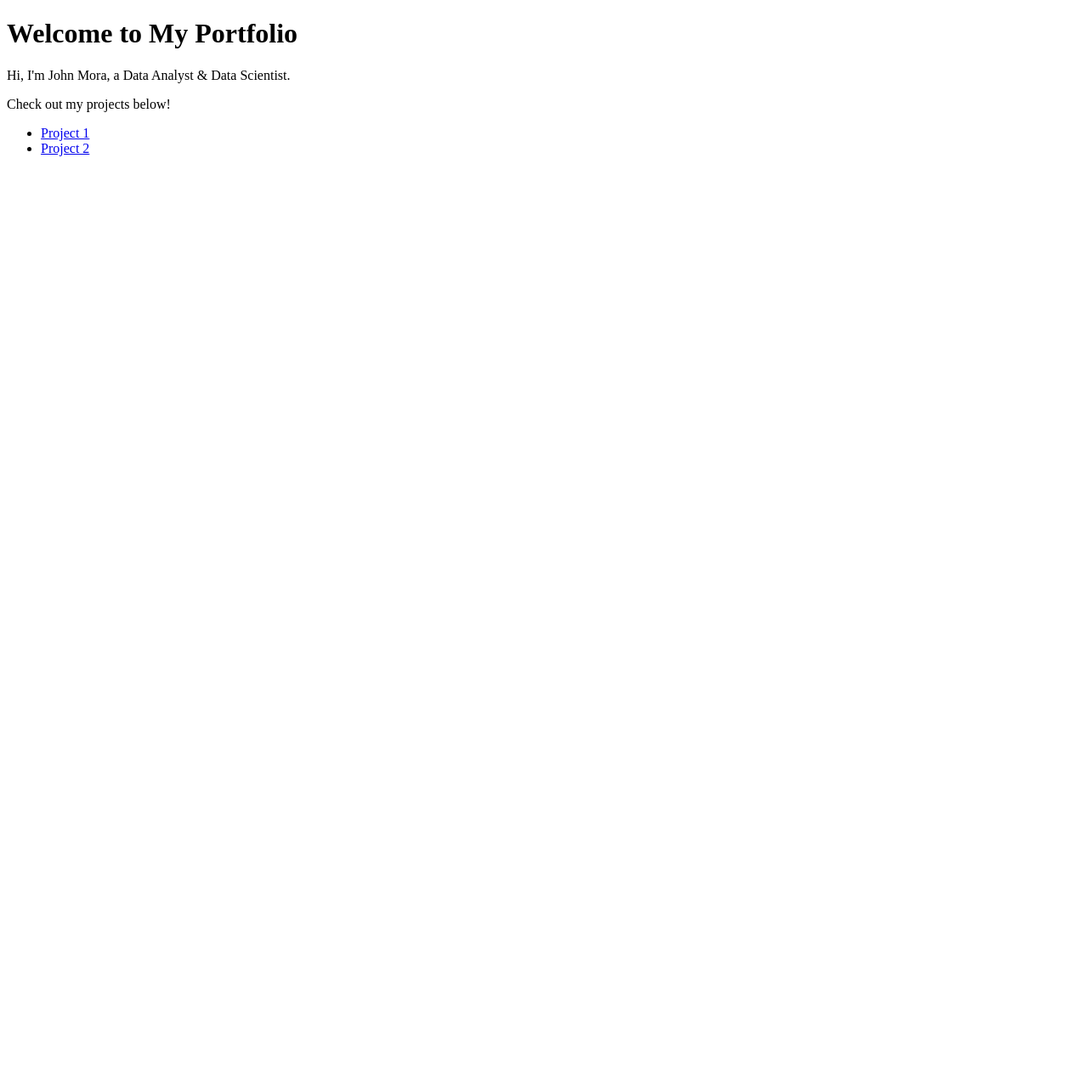
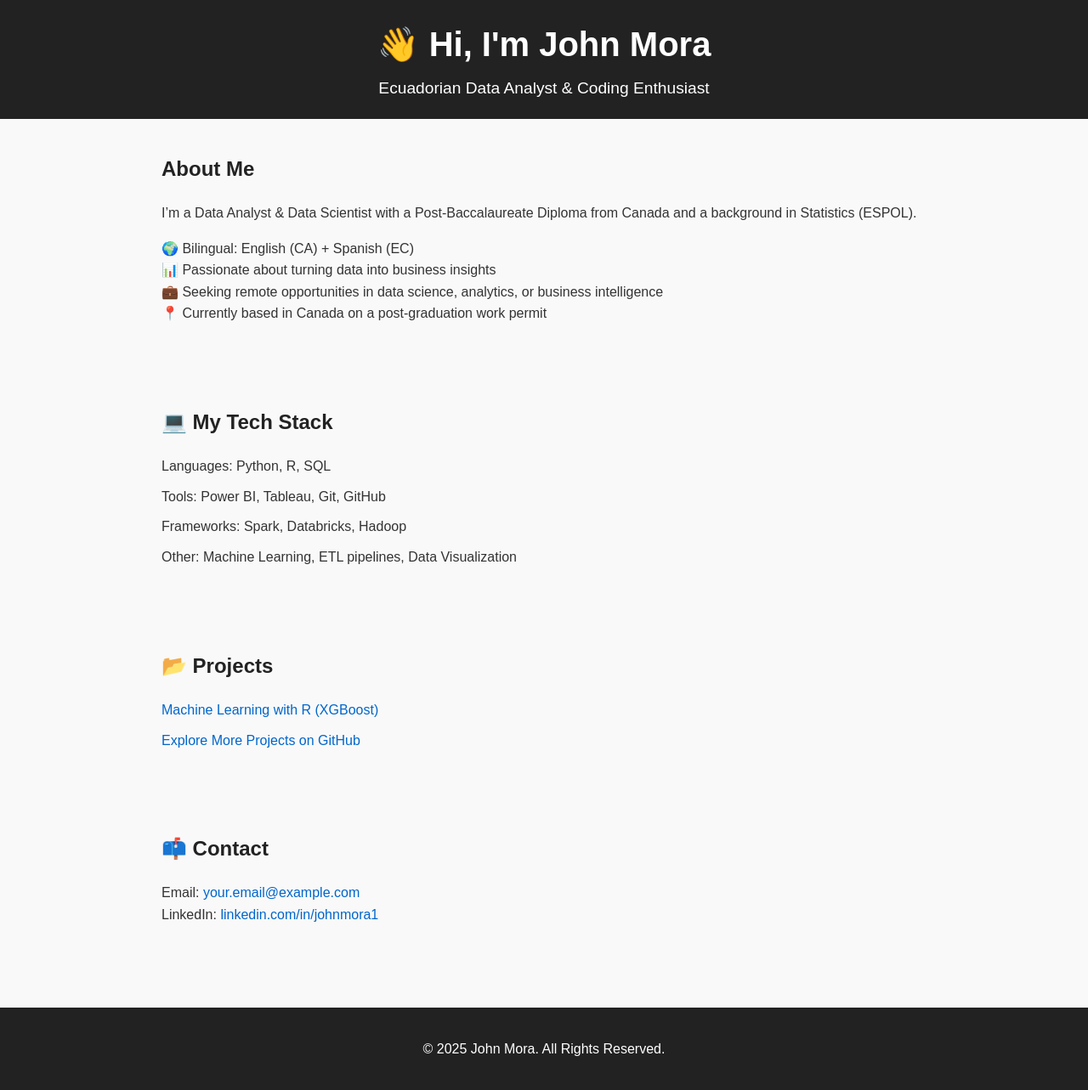
Before and after one commit to johnmora1/John, a plain HTML site: page index.html in a window 1280 px wide. Shown: the whole page at 85% size. Before the commit the page ends 800 px from the top, so only its background shows below. Drawn offline with Linux system fonts and the light colour scheme.

Commit message:
Update index.html
First Draft of my website

```diff
--- a/index.html
+++ b/index.html
@@ -1,16 +1,112 @@
 <!DOCTYPE html>
-<html>
-  <head>
-    <title>John Mora Portfolio</title>
-    <meta charset="UTF-8">
-  </head>
-  <body>
-    <h1>Welcome to My Portfolio</h1>
-    <p>Hi, I'm John Mora, a Data Analyst & Data Scientist.</p>
-    <p>Check out my projects below!</p>
+<html lang="en">
+<head>
+  <meta charset="UTF-8">
+  <meta name="viewport" content="width=device-width, initial-scale=1.0">
+  <title>John Mora | Portfolio</title>
+  <style>
+    body {
+      font-family: Arial, sans-serif;
+      margin: 0;
+      padding: 0;
+      background: #f9f9f9;
+      color: #333;
+      line-height: 1.6;
+    }
+    header {
+      background: #222;
+      color: #fff;
+      padding: 20px 0;
+      text-align: center;
+    }
+    header h1 {
+      margin: 0;
+      font-size: 2.5em;
+    }
+    header p {
+      margin: 5px 0 0;
+      font-size: 1.2em;
+    }
+    section {
+      padding: 40px 20px;
+      max-width: 900px;
+      margin: auto;
+    }
+    h2 {
+      color: #222;
+      margin-top: 0;
+    }
+    ul {
+      list-style-type: none;
+      padding: 0;
+    }
+    li {
+      margin-bottom: 10px;
+    }
+    a {
+      color: #0066cc;
+      text-decoration: none;
+    }
+    a:hover {
+      text-decoration: underline;
+    }
+    footer {
+      background: #222;
+      color: #fff;
+      text-align: center;
+      padding: 20px;
+      margin-top: 40px;
+    }
+  </style>
+</head>
+<body>
+  <header>
+    <h1>👋 Hi, I'm John Mora</h1>
+    <p>Ecuadorian Data Analyst & Coding Enthusiast</p>
+  </header>
+
+  <section>
+    <h2>About Me</h2>
+    <p>
+      I’m a Data Analyst & Data Scientist with a Post-Baccalaureate Diploma from Canada
+      and a background in Statistics (ESPOL).
+    </p>
+    <p>
+      🌍 Bilingual: English (CA) + Spanish (EC) <br>
+      📊 Passionate about turning data into business insights <br>
+      💼 Seeking remote opportunities in data science, analytics, or business intelligence <br>
+      📍 Currently based in Canada on a post-graduation work permit
+    </p>
+  </section>
+
+  <section>
+    <h2>💻 My Tech Stack</h2>
     <ul>
-      <li><a href="https://github.com/johnmora1/project1">Project 1</a></li>
-      <li><a href="https://github.com/johnmora1/project2">Project 2</a></li>
+      <li>Languages: Python, R, SQL</li>
+      <li>Tools: Power BI, Tableau, Git, GitHub</li>
+      <li>Frameworks: Spark, Databricks, Hadoop</li>
+      <li>Other: Machine Learning, ETL pipelines, Data Visualization</li>
     </ul>
-  </body>
+  </section>
+
+  <section>
+    <h2>📂 Projects</h2>
+    <ul>
+      <li><a href="https://github.com/johnmora1/Model.R">Machine Learning with R (XGBoost)</a></li>
+      <li><a href="https://github.com/johnmora1">Explore More Projects on GitHub</a></li>
+    </ul>
+  </section>
+
+  <section>
+    <h2>📫 Contact</h2>
+    <p>
+      Email: <a href="mailto:your.email@example.com">your.email@example.com</a> <br>
+      LinkedIn: <a href="https://linkedin.com/in/johnmora1" target="_blank">linkedin.com/in/johnmora1</a>
+    </p>
+  </section>
+
+  <footer>
+    <p>© 2025 John Mora. All Rights Reserved.</p>
+  </footer>
+</body>
 </html>
```
